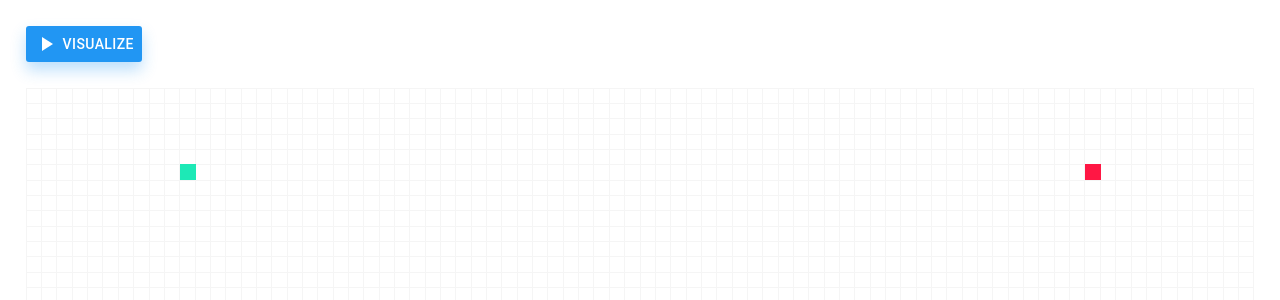
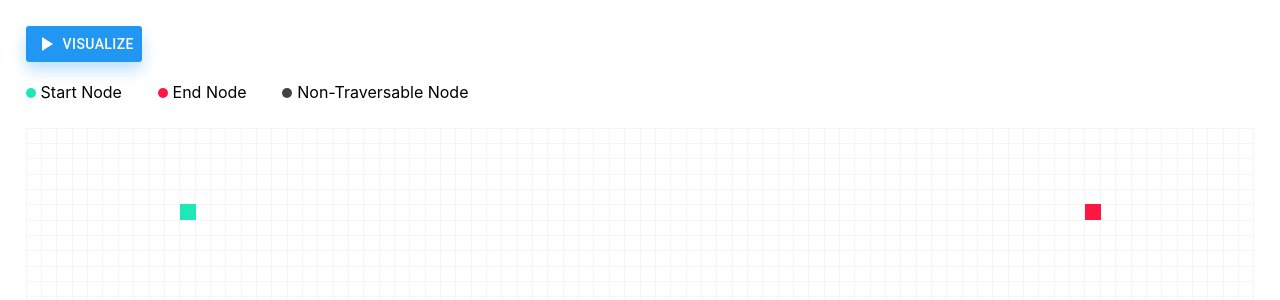
Before and after one commit to michaelrios28/pathfinding, a React (Create React App) app: page / in a window 1280 px wide. Shown: the top 300 px of the page. Built offline with nearby package versions, Linux system fonts and the light colour scheme.

Commit message:
Add legend

```diff
--- a/src/components/PathfindingVisualizer/PathfindingVisualizer.css
+++ b/src/components/PathfindingVisualizer/PathfindingVisualizer.css
@@ -19,3 +19,37 @@
 .pv {
    margin: 2%;
 }
+
+.dot.start {
+   height: 10px;
+   width: 10px;
+   border-radius: 50%;
+   background-color: #1de9b6;
+   display: inline-block;
+   margin-right: 5px;
+}
+.dot.end {
+   height: 10px;
+   width: 10px;
+   border-radius: 50%;
+   background-color: #ff1744;
+   display: inline-block;
+   margin-right: 5px;
+}
+
+.dot.wall {
+   height: 10px;
+   width: 10px;
+   border-radius: 50%;
+   background-color: #424242;
+   display: inline-block;
+   margin-right: 5px;
+}
+.legend {
+   display: flex;
+   /* justify-content: center; */
+}
+
+.item {
+   margin: 20px 10px 0px 2%;
+}
--- a/src/components/PathfindingVisualizer/PathfindingVisualizer.js
+++ b/src/components/PathfindingVisualizer/PathfindingVisualizer.js
@@ -104,10 +104,26 @@ export const PathfindingVisualizer = () => {
 
    return (
       <React.Fragment>
-         <Button className={classes.visualizeButton}>
+         <Button className={classes.visualizeButton} onClick={handleClick}>
             <PlayArrowIcon style={{ marginRight: "5px" }} />
             Visualize
          </Button>
+
+         <div className="legend">
+            <div className="item">
+               <span className="dot start" />
+               <span>Start Node</span>
+            </div>
+            <div className="item">
+               <span className="dot end" />
+               <span>End Node</span>
+            </div>
+            <div className="item">
+               <span className="dot wall" />
+               <span>Non-Traversable Node</span>
+            </div>
+         </div>
+
          <div className="grid" data-testid="grid">
             {aStarAlgo.grid[0].map((row, rindx) => {
                return (
```
